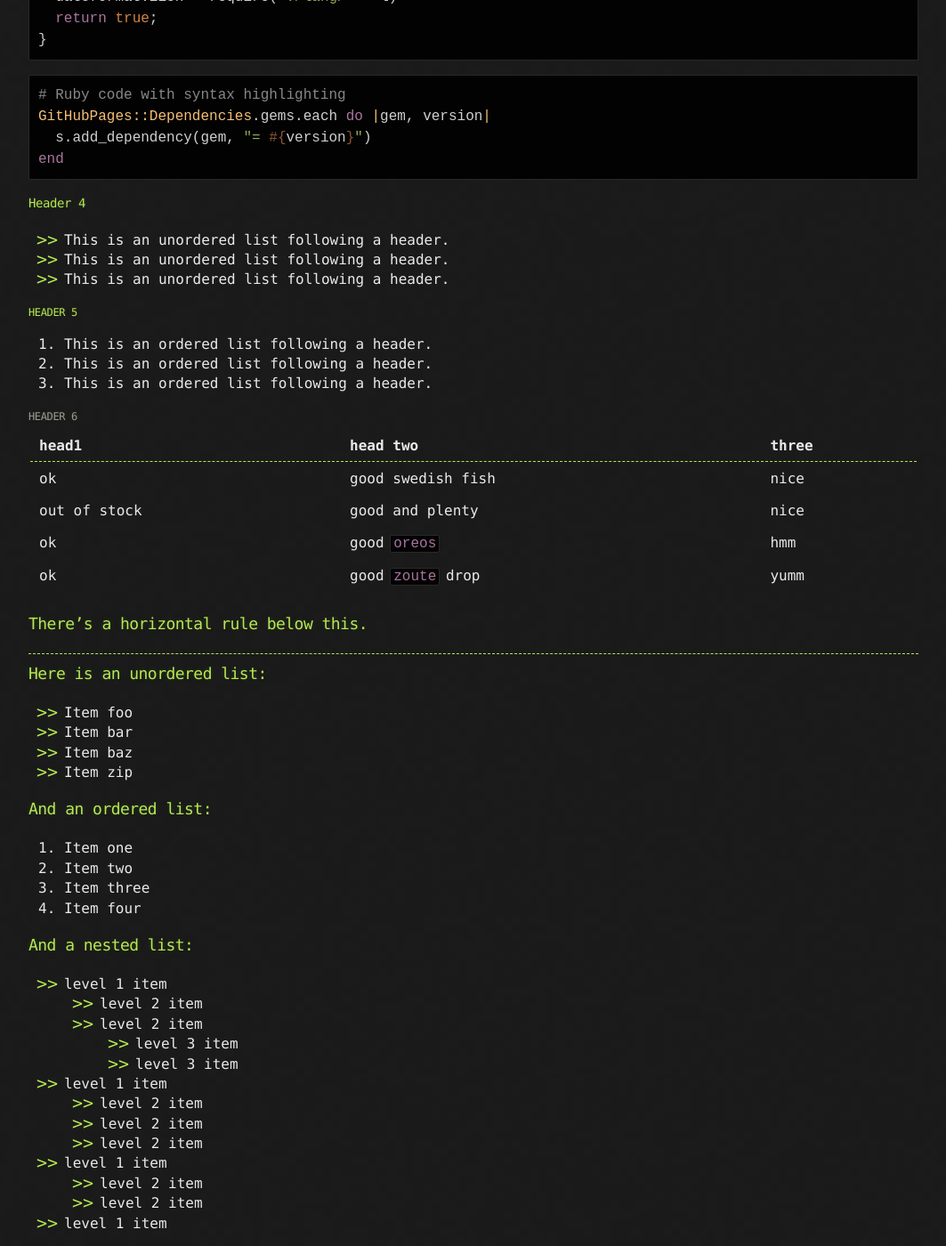
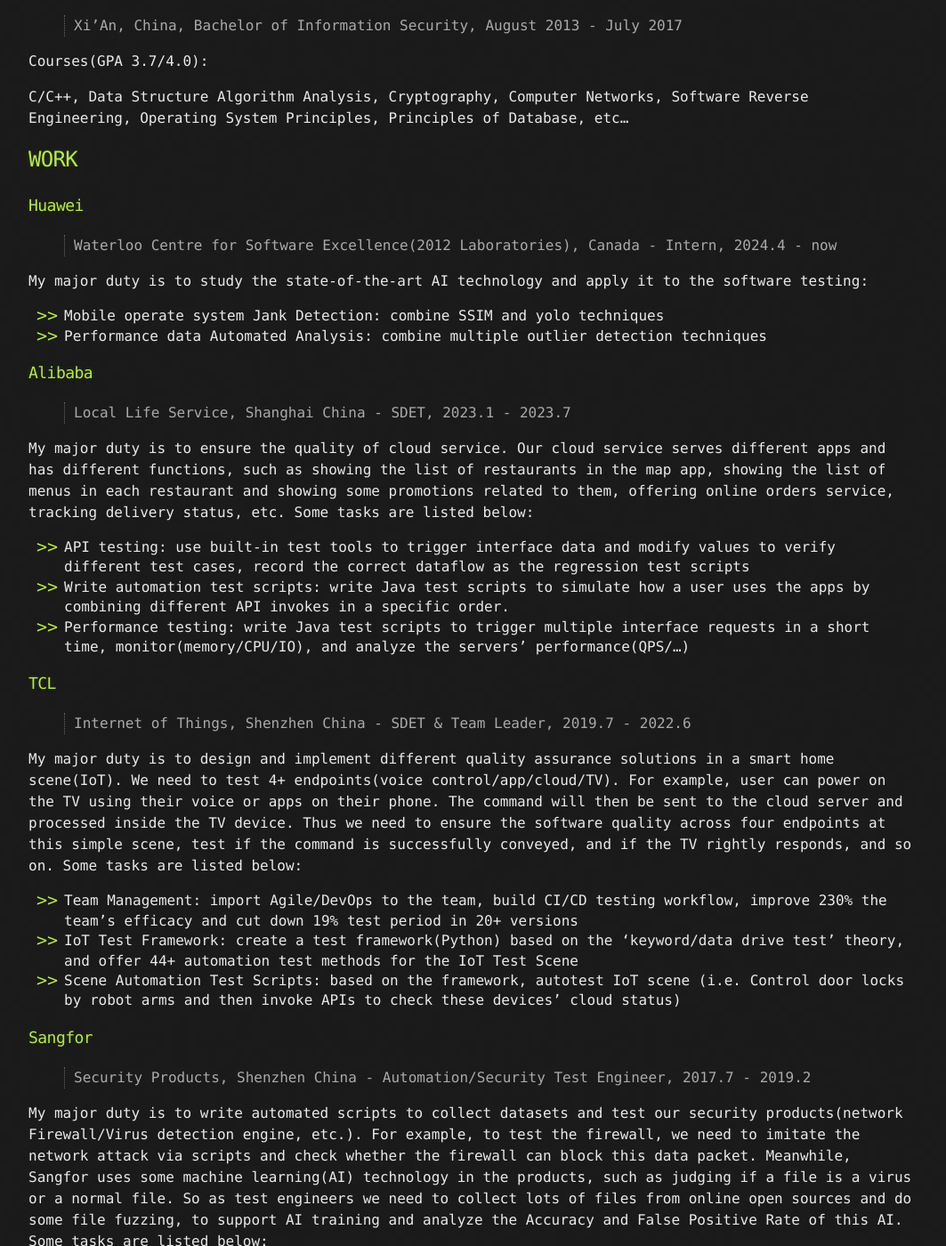
Before and after one commit to L1nwatch/L1nwatch.github.io, a Jekyll site: the page built from index.md, in a window 1280 px wide and 1400 px high, scrolled down 919 px. Shown: the whole window at 89% size, without its empty margins (108-1171 px from the left). Built offline with Jekyll 4.4.1, drawn with Linux system fonts in a browser that asks for light colours; our own code applies the rules of GitHub Pages for plain Markdown files; some of the changed text lies outside the part shown.

Commit message:
[2024-08-02] update most info

````diff
--- a/index.md
+++ b/index.md
@@ -2,122 +2,109 @@
 layout: default
 ---
 
-Text can be **bold**, _italic_, ~~strikethrough~~ or `keyword`.
+# SKILLS
 
-[Link to another page](./another-page.html).
+* **Language**: English(TOEFL-97), Chinese(Native Language)
+* **Program**: Python(familiar), know others like Shell/Java/JavaScript/C/C++/Ruby
+* **Quality** Assurance: Functionality/Automation/Performance/Security
+* **Area Experience**: Cloud Service, Internet of Things, Security Products(Network Firewall)
+* **Work Tools**: Selenium/Appium/Jmeter/Postman/Docker/Git/Kali/IDA/Jira/OpenaiAPI/…
 
-There should be whitespace between paragraphs.
+# EXPERIENCE
 
-There should be whitespace between paragraphs. We recommend including a README, or a file with information about your project.
+## EDUCATION (Highest: Master)
 
-# Header 1
+### Concordia University
 
-This is a normal paragraph following a header. GitHub is a code hosting platform for version control and collaboration. It lets you and others work together on projects from anywhere.
+> Montreal, Canada, Master of Applied Science Software Engineering, August 2023 - PRESENT
 
-## Header 2
+Research([Supervisor](https://petertsehsun.github.io/)): Combine LLM, Test Techniques to improve the quality of code generation
 
-> This is a blockquote following a header.
->
-> When something is important enough, you do it even if the odds are not in your favor.
+Courses:
 
-### Header 3
+* McGill-ECSE688-Automated Software Testing and Analysis(Java projects)
+* Concordia-SOEN691 GenAI(Python projects)
 
-```js
-// Javascript code with syntax highlighting.
-var fun = function lang(l) {
-  dateformat.i18n = require('./lang/' + l)
-  return true;
-}
-```
+### Xidian University
 
-```ruby
-# Ruby code with syntax highlighting
-GitHubPages::Dependencies.gems.each do |gem, version|
-  s.add_dependency(gem, "= #{version}")
-end
-```
+> Xi’An, China, Bachelor of Information Security, August 2013 - July 2017
 
-#### Header 4
+Courses(GPA 3.7/4.0):
 
-*   This is an unordered list following a header.
-*   This is an unordered list following a header.
-*   This is an unordered list following a header.
+C/C++, Data Structure Algorithm Analysis, Cryptography, Computer Networks,
+Software Reverse Engineering, Operating System Principles, Principles of Database, etc...
 
-##### Header 5
+## WORK
 
-1.  This is an ordered list following a header.
-2.  This is an ordered list following a header.
-3.  This is an ordered list following a header.
+### Huawei
 
-###### Header 6
+> Waterloo Centre for Software Excellence(2012 Laboratories), Canada - Intern, 2024.4 - now
 
-| head1        | head two          | three |
+My major duty is to study the state-of-the-art AI technology and apply it to the software testing:
+
+* Mobile operate system Jank Detection: combine SSIM and yolo techniques
+* Performance data Automated Analysis: combine multiple outlier detection techniques
+
+### Alibaba
+
+> Local Life Service, Shanghai China - SDET, 2023.1 - 2023.7
+
+My major duty is to ensure the quality of cloud service. Our cloud service serves different apps
+and has different functions, such as showing the list of restaurants in the map app, showing the
+list of menus in each restaurant and showing some promotions related to them, offering online
+orders service, tracking delivery status, etc. Some tasks are listed below:
+
+* API testing: use built-in test tools to trigger interface data and modify values to verify different test cases, record the correct dataflow as the regression test scripts
+* Write automation test scripts: write Java test scripts to simulate how a user uses the apps by combining different API invokes in a specific order.
+* Performance testing: write Java test scripts to trigger multiple interface requests in a short time, monitor(memory/CPU/IO), and analyze the servers’ performance(QPS/…)
+
+### TCL
+
+> Internet of Things, Shenzhen China - SDET & Team Leader, 2019.7 - 2022.6
+
+My major duty is to design and implement different quality assurance solutions in a smart home
+scene(IoT). We need to test 4+ endpoints(voice control/app/cloud/TV). For example, user can
+power on the TV using their voice or apps on their phone. The command will then be sent to
+the cloud server and processed inside the TV device. Thus we need to ensure the software
+quality across four endpoints at this simple scene, test if the command is successfully
+conveyed, and if the TV rightly responds, and so on. Some tasks are listed below:
+
+* Team Management: import Agile/DevOps to the team, build CI/CD testing workflow, improve 230% the team’s efficacy and cut down 19% test period in 20+ versions
+* IoT Test Framework: create a test framework(Python) based on the ‘keyword/data drive test’ theory, and offer 44+ automation test methods for the IoT Test Scene
+* Scene Automation Test Scripts: based on the framework, autotest IoT scene (i.e. Control door locks by robot arms and then invoke APIs to check these devices’ cloud status)
+
+### Sangfor
+
+> Security Products, Shenzhen China - Automation/Security Test Engineer, 2017.7 - 2019.2
+
+My major duty is to write automated scripts to collect datasets and test our security
+products(network Firewall/Virus detection engine, etc.). For example, to test the firewall, we
+need to imitate the network attack via scripts and check whether the firewall can block this data
+packet. Meanwhile, Sangfor uses some machine learning(AI) technology in the products, such
+as judging if a file is a virus or a normal file. So as test engineers we need to collect lots of files
+from online open sources and do some file fuzzing, to support AI training and analyze the
+Accuracy and False Positive Rate of this AI. Some tasks are listed below:
+
+* Collect Test Datasets: use Python+requests to collect URLs for testing(i.e. collect all URLs from websites and then invoke BlackChain API to check if they contain threat info)
+* Web Automation Test Scripts: write Python+Selenium+unittest test scripts to automation click the network firewall web configure buttons and check the pages’ display
+* Develop Statistics Platform: write shell scripts to collect test devices’ configurations/usage, display status on a Python Django website for other testers
+
+# AWARDS
+
+| Organization        | Title          | Year |
 |:-------------|:------------------|:------|
-| ok           | good swedish fish | nice  |
-| out of stock | good and plenty   | nice  |
-| ok           | good `oreos`      | hmm   |
-| ok           | good `zoute` drop | yumm  |
-
-### There's a horizontal rule below this.
-
-* * *
-
-### Here is an unordered list:
-
-*   Item foo
-*   Item bar
-*   Item baz
-*   Item zip
-
-### And an ordered list:
-
-1.  Item one
-1.  Item two
-1.  Item three
-1.  Item four
-
-### And a nested list:
-
-- level 1 item
-  - level 2 item
-  - level 2 item
-    - level 3 item
-    - level 3 item
-- level 1 item
-  - level 2 item
-  - level 2 item
-  - level 2 item
-- level 1 item
-  - level 2 item
-  - level 2 item
-- level 1 item
-
-### Small image
-
-![Octocat](https://github.githubassets.com/images/icons/emoji/octocat.png)
-
-### Large image
-
-![Branching](https://guides.github.com/activities/hello-world/branching.png)
-
-
-### Definition lists can be used with HTML syntax.
-
-<dl>
-<dt>Name</dt>
-<dd>Godzilla</dd>
-<dt>Born</dt>
-<dd>1952</dd>
-<dt>Birthplace</dt>
-<dd>Japan</dd>
-<dt>Color</dt>
-<dd>Green</dd>
-</dl>
-
-```
-Long, single-line code blocks should not wrap. They should horizontally scroll if they are too long. This line should be long enough to demonstrate this.
-```
-
-```
-The final element.
-```
+| Concordia           | Concordia Merit Scholarship | 2023  |
+| Alibaba | 228th newcomer Learning Star (top 15%)   | 2023  |
+| TCL           | Excellent employee of year-2020 (top5%)      | 2021   |
+| TCL           | Patent Expert in Test Engineering (16 patents)      | 2019-2022   |
+| TCL           | multiple S (KPI Performance Level) | 2019-2022  |
+| Sangfor           | Excellent employee of year-2018 | 2019  |
+| Sangfor           | Excellent newcomer of year-2017 | 2018  |
+| Sangfor           | Innovative gold coin prize of 2018 (20 quotas per year) | 2018  |
+| Sangfor           | The innovative team of 2018 (5 quotas per year) | 2018  |
+| Sangfor           | 8 times Quarterly Excellence Rewards | 2017-2019  |
+| Xidian University           | National Encouragement scholarship | 2016  |
+| Xidian University           | The First Prize Scholarship | 2015  |
+| Xidian University           | Outstanding Student | 2015  |
+| Xidian University           | Special Scholarship/National Scholarship | 2014  |
+| Xidian University           | Outstanding Student Mode | 2014  |
````
